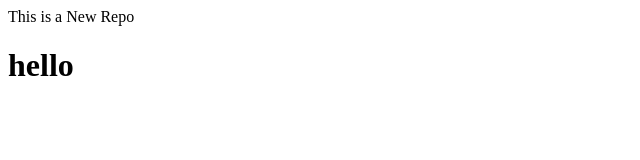
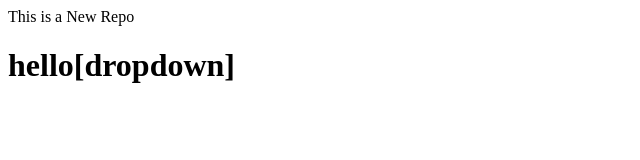
Before and after one commit to dev-kumar-yadav/localrepo, a plain HTML site: page index.html in a window 1280 px wide. Shown: the whole page, without its empty margins (0-640 px from the left). Drawn offline with Linux system fonts and the light colour scheme.

```diff
--- a/index.html
+++ b/index.html
@@ -1,2 +1,2 @@
 <p>This is a New Repo</p>
-<h1>hello</h1>
+<h1>hello[dropdown]</h1>
```
